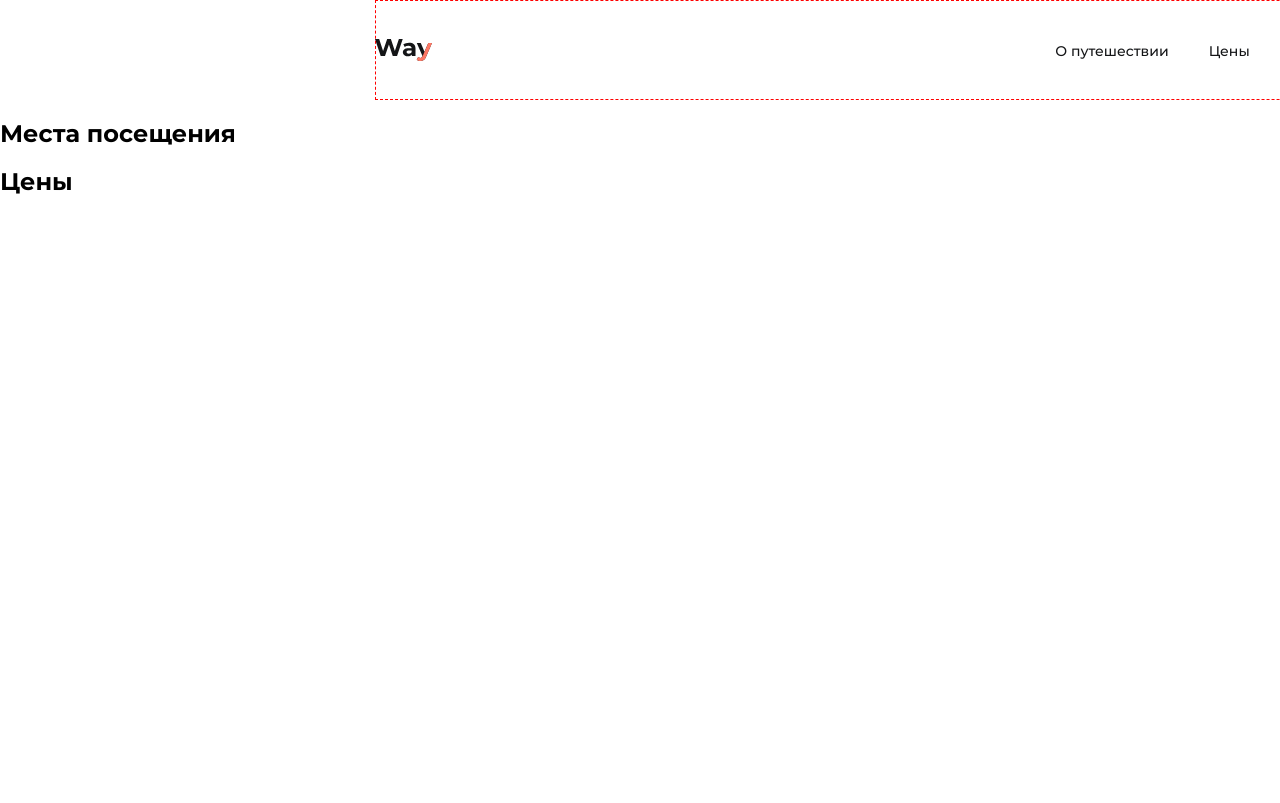
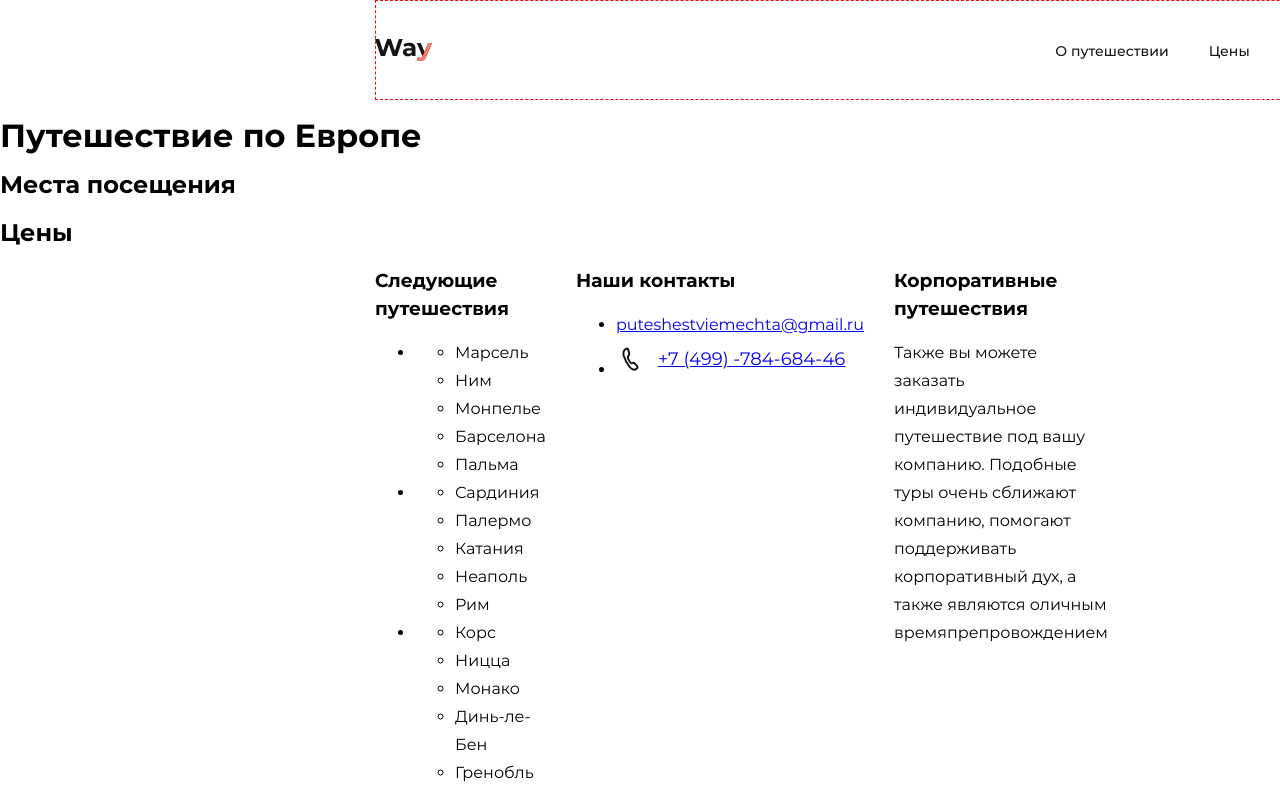
Before and after one commit to denis118/Tsap_way, a website: page source/index.html in a window 1280 px wide. Shown: the top 803 px of the page. Drawn offline with nearby package versions, Linux system fonts and the light colour scheme; files that its build step writes are made by us from their sources.

Commit message:
Пишет html для footer

```diff
--- a/package.json
+++ b/package.json
@@ -4,14 +4,16 @@
   "description": "",
   "main": "index.js",
   "scripts": {
+    "editorconfig": "editorconfig-cli",
     "stylelint": "stylelint \"source/sass/**/*.scss\" --syntax scss",
-    "test": "npm run stylelint",
+    "test": "npm run editorconfig && npm run stylelint",
     "build": "gulp build",
     "start": "gulp"
   },
   "author": "",
   "license": "ISC",
   "devDependencies": {
+    "@htmlacademy/editorconfig-cli": "^1.0.0",
     "autoprefixer": "^10.2.5",
     "browser-sync": "2.26.14",
     "del": "^6.0.0",
--- a/source/index.html
+++ b/source/index.html
@@ -80,10 +80,110 @@
     </div>
   </header>
   <main class="main">
+    <h1>Путешествие по Европе</h1>
     <h2 id="directions">Места посещения</h2>
     <h2 id="prices">Цены</h2>
   </main>
-  <footer class="footer"></footer>
+  <footer class="footer">
+    <h2 class="visually-hidden">Полезная информация</h2>
+    <div class="footer__container container">
+      <section class="footer__section footer__section--next-travels next-travels">
+        <h3 class="next-travels__heading zero-edges">Следующие путешествия</h3>
+        <ul class="next-travels__list">
+          <li class="next-travels__item">
+            <ul class="next-travels__sublist">
+              <li class="next-travels__subitem">
+                Марсель
+              </li>
+              <li class="next-travels__subitem">
+                Ним
+              </li>
+              <li class="next-travels__subitem">
+                Монпелье
+              </li>
+              <li class="next-travels__subitem">
+                Барселона
+              </li>
+              <li class="next-travels__subitem">
+                Пальма
+              </li>
+            </ul>
+          </li>
+          <li class="next-travels__item">
+            <ul class="next-travels__sublist">
+              <li class="next-travels__subitem">
+                Сардиния
+              </li>
+              <li class="next-travels__subitem">
+                Палермо
+              </li>
+              <li class="next-travels__subitem">
+                Катания
+              </li>
+              <li class="next-travels__subitem">
+                Неаполь
+              </li>
+              <li class="next-travels__subitem">
+                Рим
+              </li>
+            </ul>
+          </li>
+          <li class="next-travels__item">
+            <ul class="next-travels__sublist">
+              <li class="next-travels__subitem">
+                Корс
+              </li>
+              <li class="next-travels__subitem">
+                Ницца
+              </li>
+              <li class="next-travels__subitem">
+                Монако
+              </li>
+              <li class="next-travels__subitem">
+                Динь-ле-Бен
+              </li>
+              <li class="next-travels__subitem">
+                Гренобль
+              </li>
+            </ul>
+          </li>
+        </ul>
+      </section>
+      <section class="footer__section footer__section--contacts contacts">
+        <h3 class="contacts__heading zero-edges">Наши контакты</h3>
+        <ul class="contacts__list">
+          <li class="contacts__item contacts__item--mail">
+            <a class="contacts__mail"
+              href="mailto:puteshestviemechta@gmail.ru"
+              aria-label="Электронная почта">
+              puteshestviemechta@gmail.ru
+            </a>
+          </li>
+          <li class="contacts__item contacts__item--phone">
+            <a class="contacts__phone phone phone--in-footer"
+              href="tel:+749978468446"
+              aria-label="Контактный телефон">
+              <svg class="phone__svg"
+                width="30"
+                height="30"
+                fill="none"
+                xmlns="http://www.w3.org/2000/svg"
+                aria-hidden="true">
+                <use xlink:href="#phone-icon"></use>
+              </svg>
+              +7 (499) -784-684-46
+            </a>
+          </li>
+        </ul>
+      </section>
+      <section class="footer__section footer__section--corporate-travels">
+        <h3 class="footer__section-heading zero-edges">Корпоративные путешествия</h3>
+        <p class="footer__corporate-travels-info">
+          Также вы можете заказать индивидуальное путешествие под вашу компанию. Подобные туры очень сближают компанию, помогают поддерживать корпоративный дух, а также являются оличным времяпрепровождением
+        </p>
+      </section>
+    </div>
+  </footer>
 
   <svg style="display: none">
     <!-- phone-icon -->
--- a/source/sass/base/base.scss
+++ b/source/sass/base/base.scss
@@ -5,7 +5,7 @@
   min-height: 100vh;
   background-color: $lcg-1;
 
-  font-family: "Montserrat", Arial, sans-serif;
+  font-family: "Montserrat", "Arial", sans-serif;
   font-size: 16px;
   line-height: 28px;
   font-weight: 400;
--- a/source/sass/base/vars.scss
+++ b/source/sass/base/vars.scss
@@ -24,3 +24,4 @@ $lcg-2: #fbf8f8;
 
 // bg
 $right-arrow: url("../img/decor/right-arrow.svg");
+$mail: url("../img/decor/mail.svg");
--- a/source/sass/blocks/nav.scss
+++ b/source/sass/blocks/nav.scss
@@ -10,8 +10,6 @@
   @media (max-width: $pre-desktop-width) {
     background-color: $lcg-2;
   }
-
-
 
   &--directions {
     @media (min-width: $desktop-width) {
```
Also changed, not shown: source/sass/base/fonts.scss (+12 -4 lines), source/img/decor/mail.svg (added).
